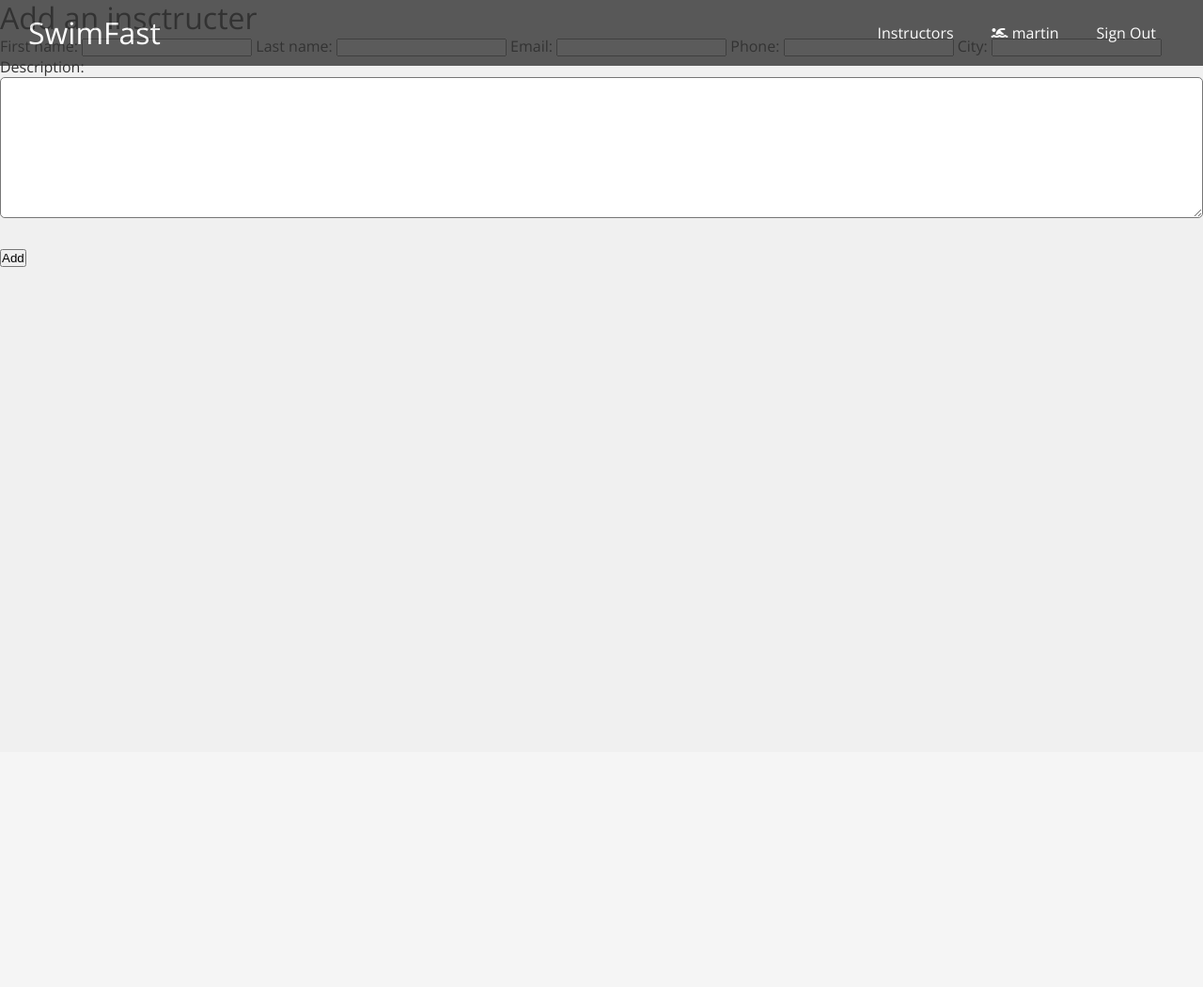
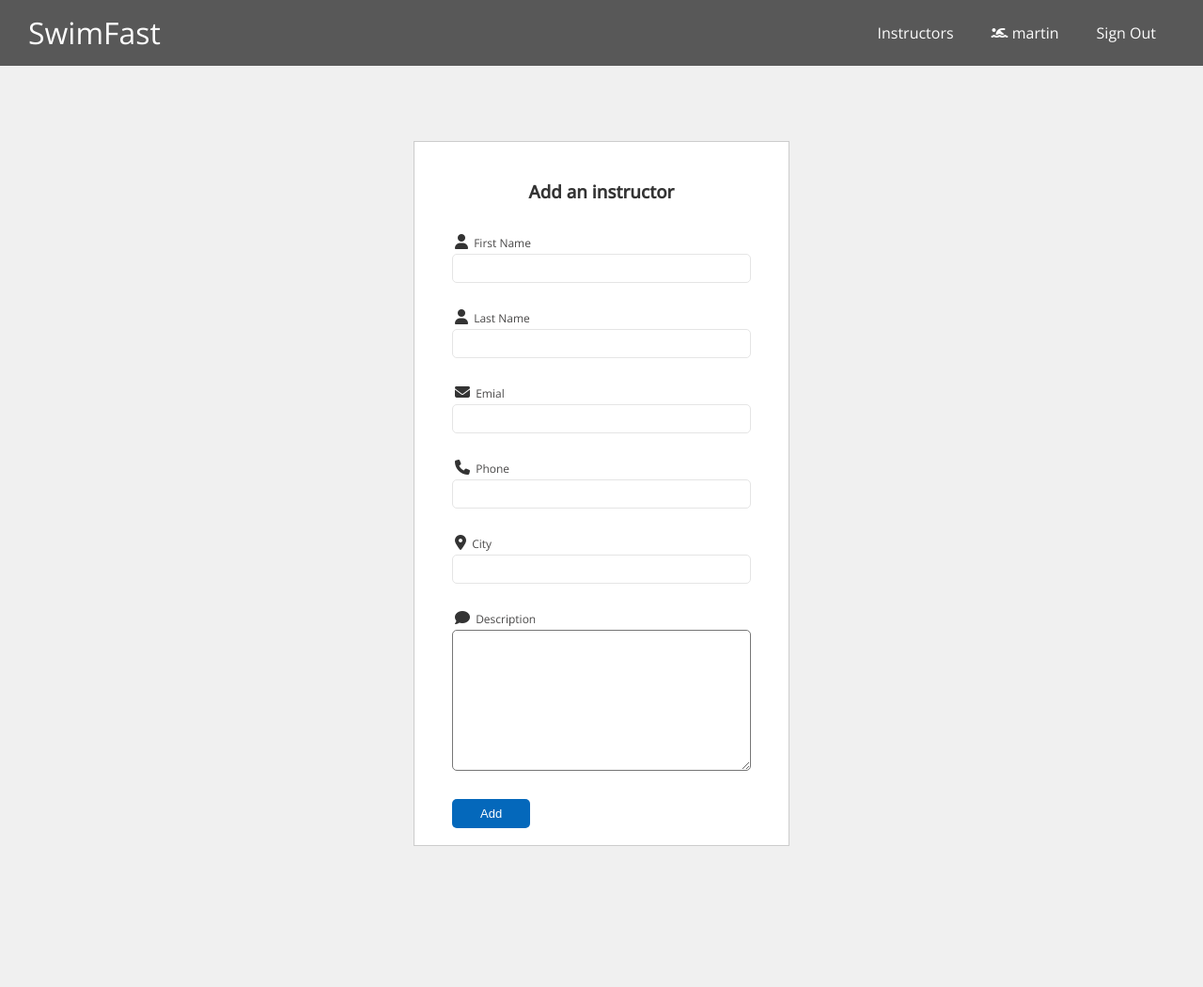
Before and after one commit to martinruizc/MisionTicProyecto, a Django app: page /create_instructor/ in a window 1280 px wide. Shown: the whole page at 94% size. Before the commit the page ends 284 px from the top, so only its background shows below. Run offline with Django 4.2, Linux system fonts and the light colour scheme; a user stored in the database is signed in; some libraries are stand-ins or nearby versions.

Commit message:
style instructor

```diff
--- a/myapp/static/styles/main.css
+++ b/myapp/static/styles/main.css
@@ -30,6 +30,11 @@ h1, h2 {
   line-height: 1.2;
 }
 
+
+/* Header */
+.lh-heading {
+  font-weight: 500;
+}
 /* Navbar */
 .navbar {
   display: flex;
@@ -62,7 +67,7 @@ h1, h2 {
 
 .hero {
   height: 100vh;
-  background: url('https://images.unsplash.com/photo-1530138897365-a9615c610099?ixlib=rb-1.2.1&ixid=MnwxMjA3fDB8MHxwaG90by1wYWdlfHx8fGVufDB8fHx8&auto=format&fit=crop&w=880&q=80') no-repeat center/cover;
+  background: url('../image/showcase.jpg') no-repeat center/cover;
 }
 
 .hero .content {
@@ -275,7 +280,7 @@ h1, h2 {
 
 /* Instructors */
 .table {
-  width: 850px;
+  width: 1000px;
   font-size: 14px;
   border-spacing: 0px 0px;
 }
@@ -347,3 +352,16 @@ h1, h2 {
 .box-inst-details {
   margin-top: 10px;
 }
+
+/* Add an instructor */
+.form-instructor {
+  height: 750px;
+}
+
+.form-instructor label {
+  display: inline-block;
+}
+.form-instructor i {
+  margin-left: 3px;
+  padding-right: 2px;
+}
--- a/myapp/static/styles/utilities.css
+++ b/myapp/static/styles/utilities.css
@@ -16,6 +16,7 @@
   padding: 8px 30px;
   border-radius: 5px;
   border: none;
+  margin-right: 10px;
 }
 
 .btn-save {
@@ -75,7 +76,7 @@
 }
 
 .container-table {
-  max-width: 850px;
+  max-width: 1000px;
   margin: 80px auto;
 }
 
--- a/myapp/templates/create_instructor.html
+++ b/myapp/templates/create_instructor.html
@@ -2,14 +2,33 @@
 
 {% block content%}
 
-<h1>Add an insctructer</h1>
+<div class="container form-instructor-container">
+<form method="POST" class="form form-group form-instructor">
+  <h3 class="lh">Add an instructor</h3>
 
-<form method="POST">
   {% csrf_token %}
-  {{form}}
 
-  <button>Add</button>
+  <i class="fa-solid fa-user"></i>
+  <label for="">First Name</label>
+  {{form.first_name}}
+  <i class="fa-solid fa-user"></i>
+  <label for="">Last Name</label>
+  {{form.last_name}}
+  <i class="fa-solid fa-envelope"></i>
+  <label for="">Emial</label>
+  {{form.email}}
+  <i class="fa-solid fa-phone"></i>
+  <label for="">Phone</label>
+  {{form.phone}}
+  <i class="fa-solid fa-location-dot"></i>
+  <label for="">City</label>
+  {{form.city}}
+  <i class="fa-solid fa-comment"></i>
+  <label for="">Description</label>
+  {{form.description}}
+  <button class="btn-save">Add</button>
 </form>
+</div>
 
 
 {% endblock %}
--- a/myapp/templates/index.html
+++ b/myapp/templates/index.html
@@ -4,9 +4,9 @@
 
 <div class="hero">
   <div class="content">
-  <h1>Push Yourself</h1>
-  <p>Learn To Swim And Change Your Mind</p>
-  <a href="#" class="btn">Start Now</a>
+  <h1 class="lh-heading">Push Yourself</h1>
+  <p>Learn to Swim and Change Your Mind</p>
+  <a href="{% url 'signin' %}" class="btn">Start Now</a>
 </div>
 </div>
 {% endblock %}
```
Also changed, not shown: db.sqlite3, myapp/static/image/showcase.jpg (added).
